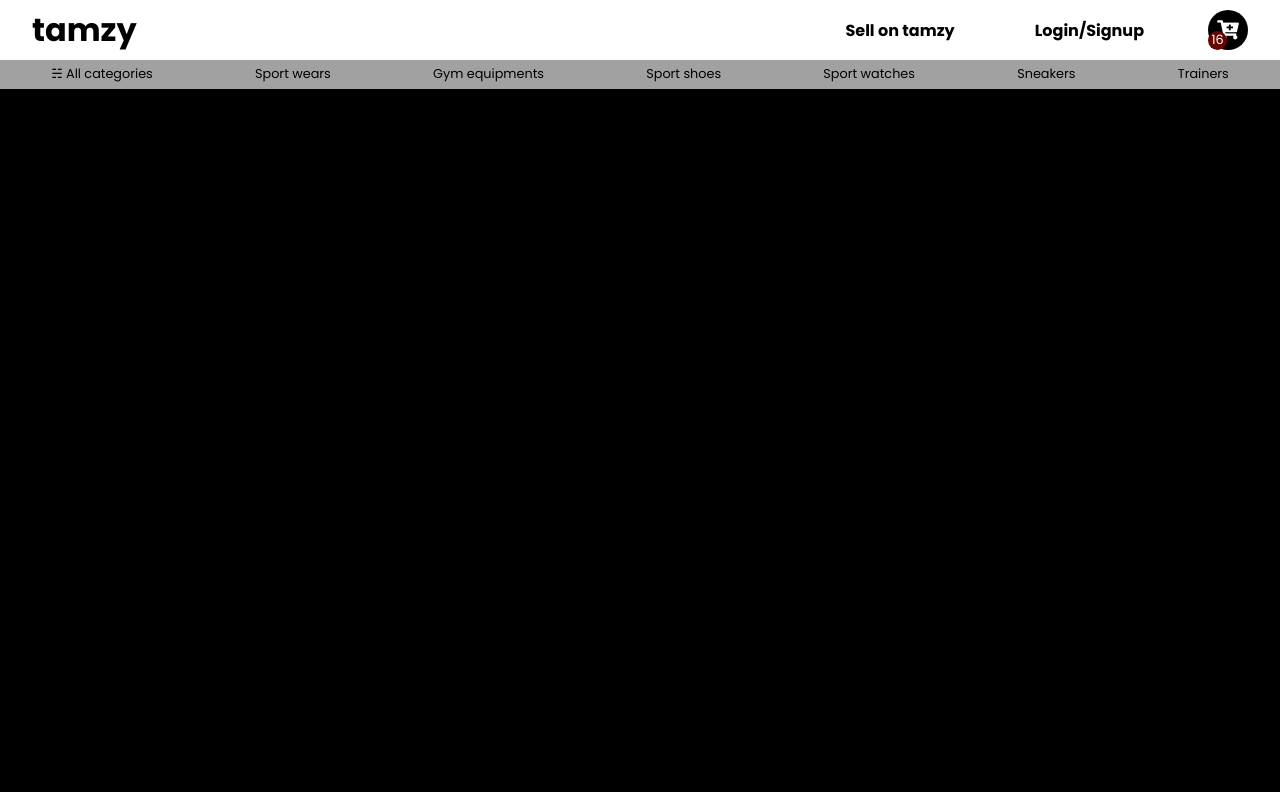
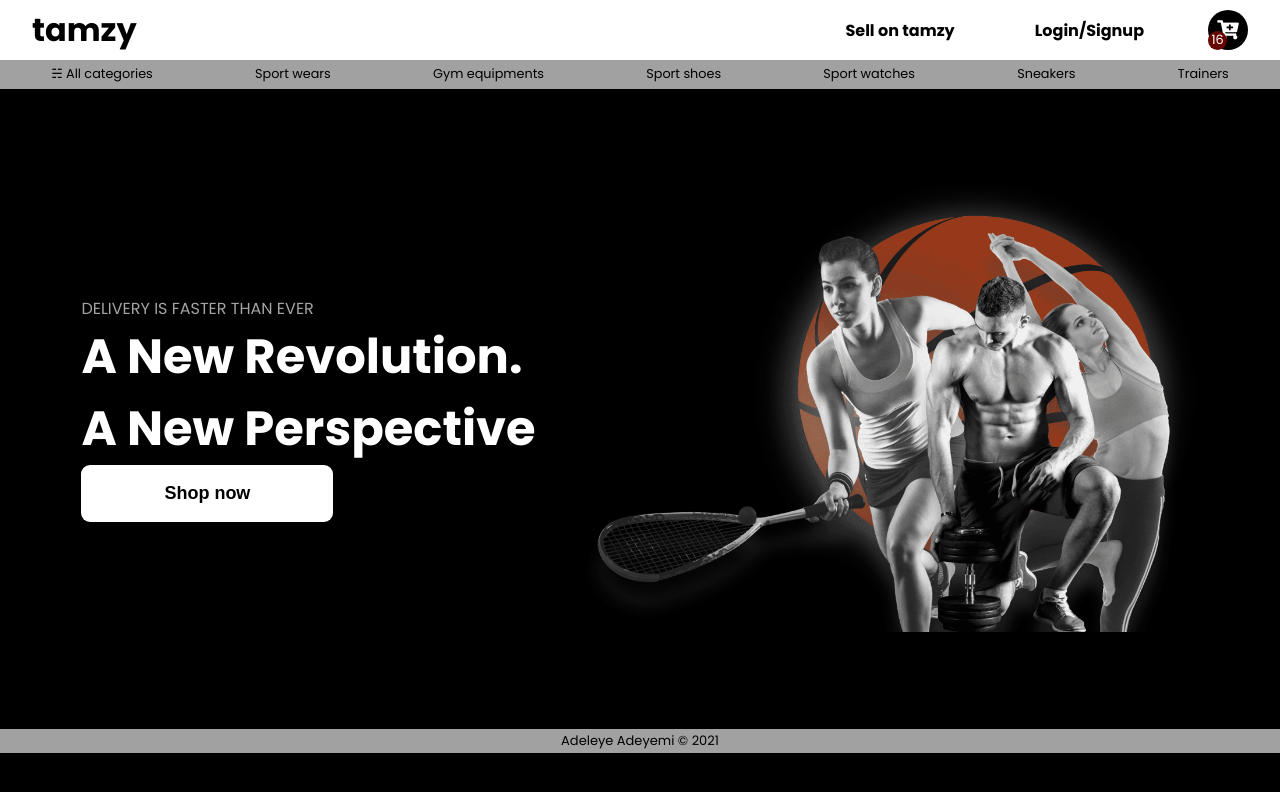
Before and after one commit to a-adeleye/e-commerce, a React (Create React App) app: page / in a window 1280 px wide. Shown: the top 792 px of the page. Built offline with nearby package versions, Linux system fonts and the light colour scheme.

Commit message:
homepage done

```diff
--- a/src/App.css
+++ b/src/App.css
@@ -19,6 +19,7 @@ header {
 
 .logo {
   margin-right: auto;
+  cursor: pointer;
 }
 
 nav {
@@ -33,6 +34,7 @@ nav {
   margin-right: 3em;
   font-weight: bold;
   padding: 1.11em 1em;
+  transition: 0.2s;
 }
 
 .nav--item:hover {
@@ -51,6 +53,7 @@ nav {
 
 .cart:hover {
   transform: scale(1.1);
+  transition: 0.2s;
 }
 
 .cart i {
@@ -86,9 +89,64 @@ nav {
   color: #000000;
   font-size: 0.8em;
   padding: 0.4em 1em;
+  transition: 0.2s;
 }
 
 .secondary-nav--item:hover {
   background-color: #424242;
   color: #ffffff;
 }
+
+.homepage {
+  display: flex;
+  align-items: center;
+  justify-content: space-around;
+  height: 80vh;
+  padding: 2em 5em;
+}
+
+.homepage--text {
+  display: flex;
+  flex-direction: column;
+  justify-content: space-around;
+  color: #ffffff;
+  width: 500px;
+  font-size: 2em;
+}
+
+.homepage--text p {
+  font-size: 0.5em;
+  color: #a5a3a3;
+}
+
+.homepage--button {
+  width: 14em;
+  padding: 1em;
+  cursor: pointer;
+  font-size: large;
+  background-color: #ffffff;
+  border: none;
+  font-weight: bold;
+  border-radius: 0.5em;
+}
+
+.homepage--button:hover {
+  transform: scale(1.1);
+  transition: 0.2s;
+}
+
+.homepage--image {
+  width: 38.4em;
+}
+
+.homepage--image img {
+  width: 100%;
+}
+
+footer {
+  color: #000000;
+  background-color: #a1a1a1;
+  text-align: center;
+  font-size: small;
+  padding: 0.16em;
+}
--- a/src/App.js
+++ b/src/App.js
@@ -1,12 +1,15 @@
 import './App.css';
 import Header, {SecondaryHeader} from './components/Header';
+import Homepage from './components/Homepage';
+import Footer from './components/Footer';
 
 function App() {
   return (
     <div className="App">
       <Header itemNumber="16"/>
       <SecondaryHeader />
-      <h1>App</h1>
+      <Homepage />
+      <Footer />
     </div>
   );
 }
--- /dev/null
+++ b/src/components/Footer.js
@@ -0,0 +1,9 @@
+import React from "react";
+
+export default function Footerr() {
+  return (
+    <footer>
+      <p>Adeleye Adeyemi &copy; 2021</p>
+    </footer>
+  );
+}
--- a/src/components/Homepage.js
+++ b/src/components/Homepage.js
@@ -0,0 +1,17 @@
+import React from "react";
+import banner from '../banner.png'
+
+export default function Homepage() {
+    return(
+        <section className="homepage">
+            <div className="homepage--text">
+                <p>DELIVERY IS FASTER THAN EVER</p>
+                <h2 className="homepage--tagline">A New Revolution.<br></br>A New Perspective </h2>
+                <button className="homepage--button">Shop now</button>
+            </div>
+            <div className="homepage--image">
+                <img src={banner} alt="" />
+            </div>
+        </section>
+    )
+}
```
